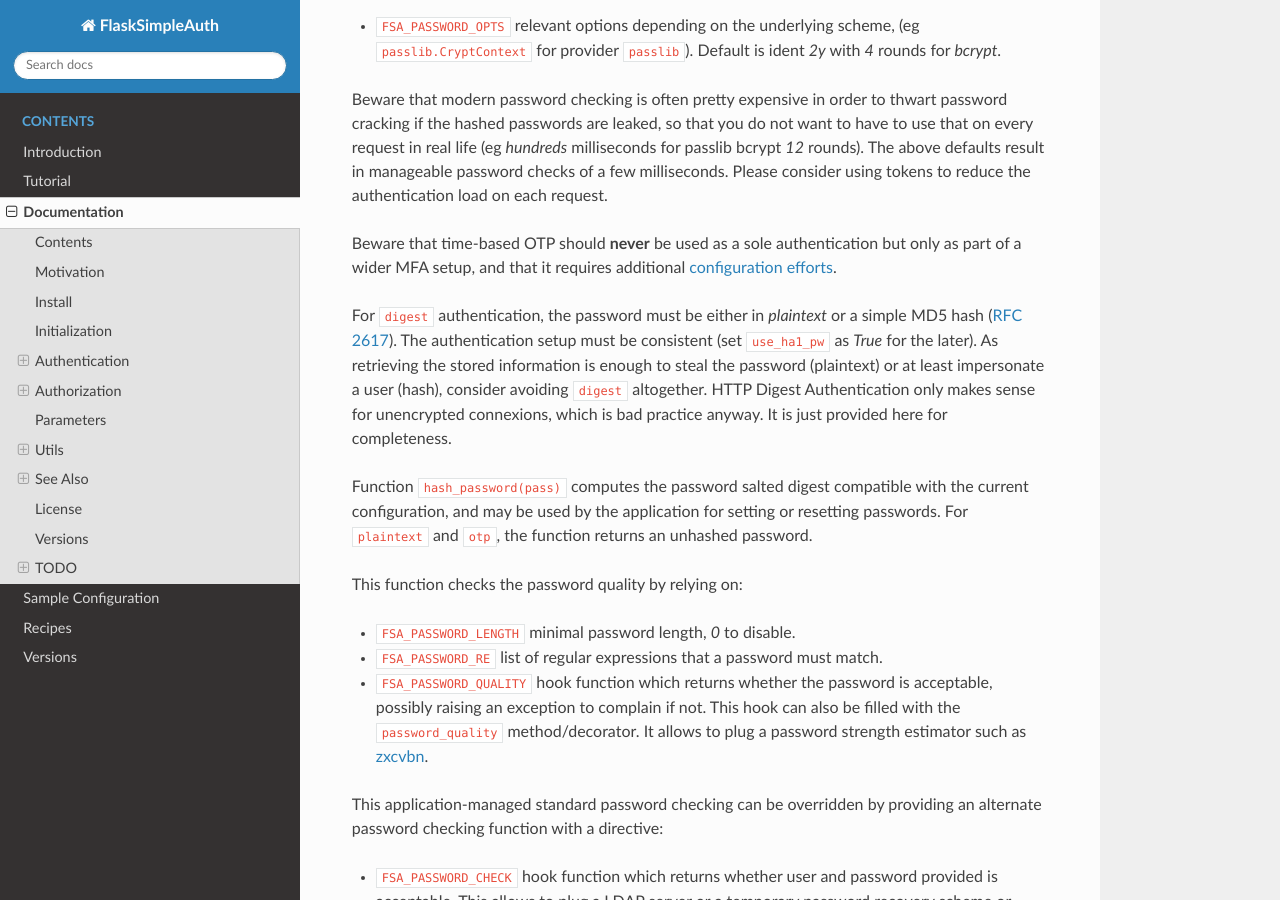
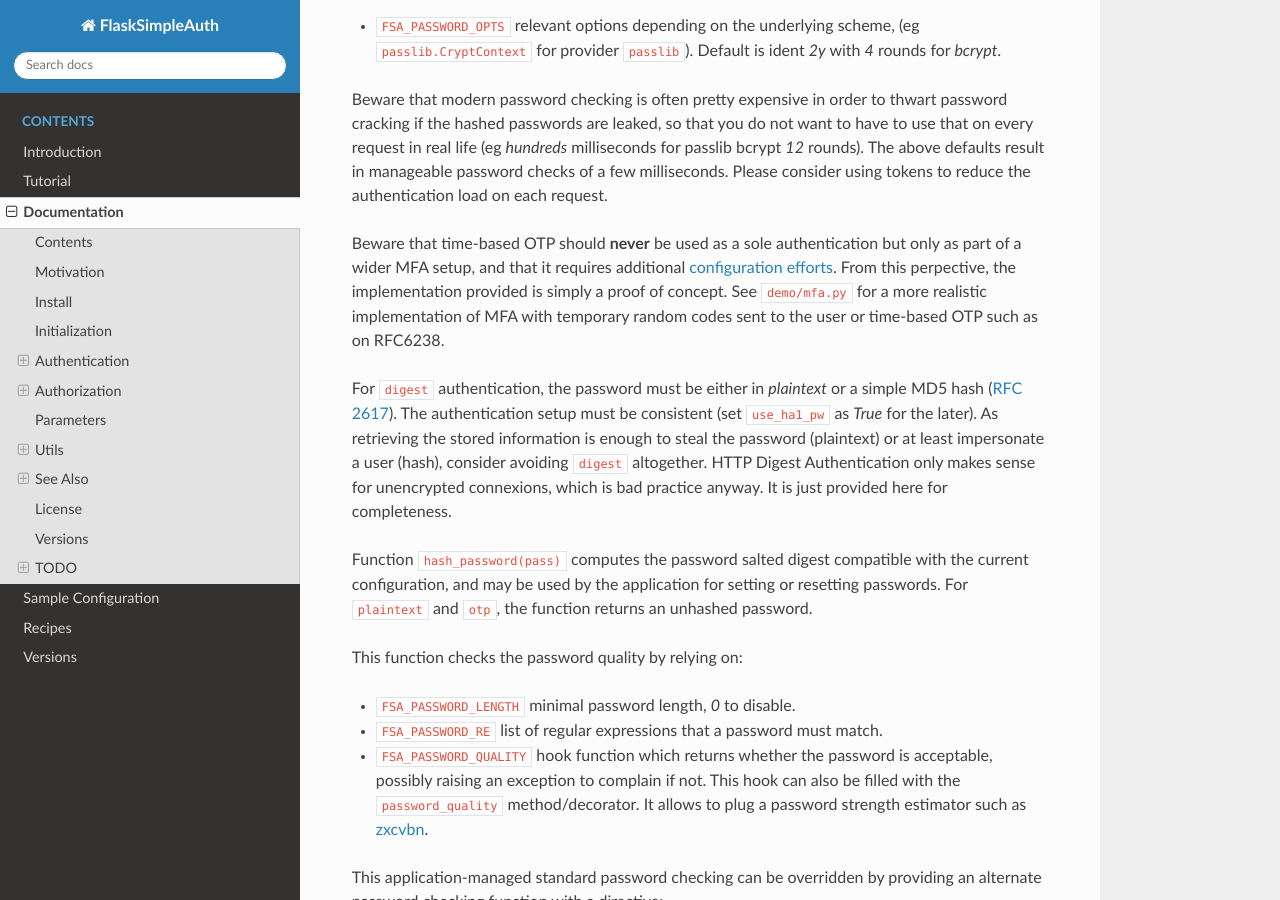
Before and after one commit to zx80/flask-simple-auth, a Sphinx documentation site: the page built from docs/DOCUMENTATION.md, in a window 1280 px wide and 900 px high, scrolled down 8609 px. Built offline with Sphinx 7.4.7 and the Read the Docs theme 3.1.0, drawn with Linux system fonts in a browser that asks for light colours; pages that are not in the unit, such as notebooks, are missing from menus.

Commit message:
more caveats about OTP

```diff
--- a/docs/DOCUMENTATION.md
+++ b/docs/DOCUMENTATION.md
@@ -488,6 +488,9 @@
 Beware that time-based OTP should **never** be used as a sole authentication
 but only as part of a wider MFA setup, and that it requires additional
 [configuration efforts](https://datatracker.ietf.org/doc/html/rfc6238#section-5).
+From this perpective, the implementation provided is simply a proof of concept.
+See `demo/mfa.py` for a more realistic implementation of MFA with temporary
+random codes sent to the user or time-based OTP such as on RFC6238.
 
 For `digest` authentication, the password must be either in *plaintext* or a
 simple MD5 hash ([RFC 2617](https://www.rfc-editor.org/rfc/rfc2617.txt)).
```
